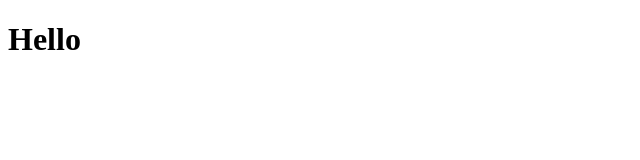
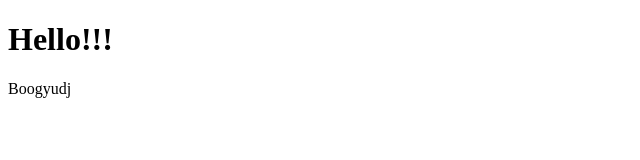
Before and after one commit to slavon1265/test, a plain HTML site: page index.html in a window 1280 px wide. Shown: the whole page, without its empty margins (0-640 px from the left). Drawn offline with Linux system fonts and the light colour scheme.

Commit message:
make changes in index

```diff
--- a/index.html
+++ b/index.html
@@ -6,8 +6,8 @@
 	</head>
 	<body>
 
-		<h1>Hello</h1>
-
+		<h1>Hello!!!</h1>
+		<span>Boogyudj</span>
 		<script src="script.js"></script>
 
 	</body>
```
